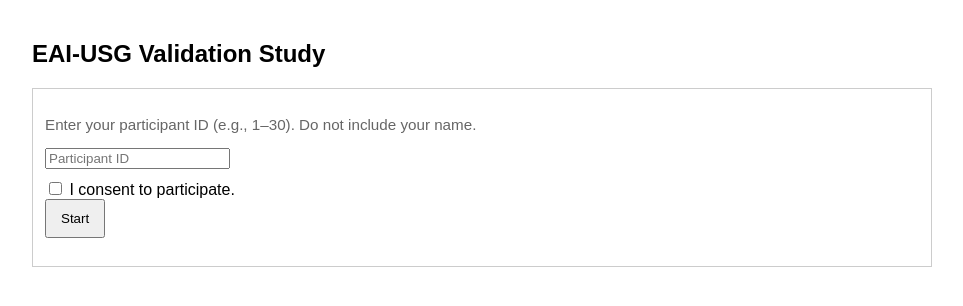
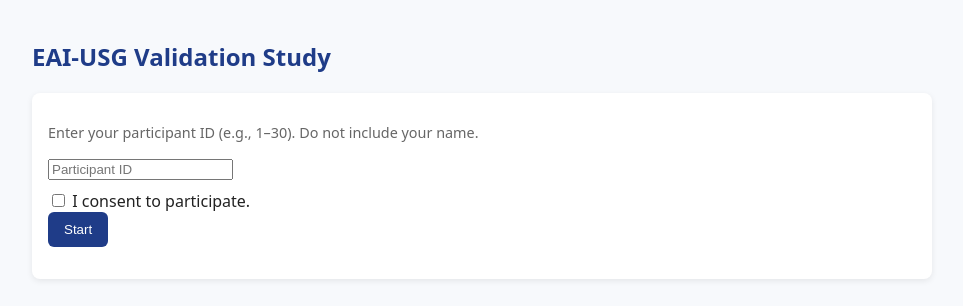
Before and after one commit to joaorossi15/eai-usg-study, a plain HTML site: page index.html in a window 1280 px wide. Shown: the whole page, without its empty margins (158-1121 px from the left). Drawn offline with Linux system fonts and the light colour scheme.

Commit message:
Update index.html

```diff
--- a/index.html
+++ b/index.html
@@ -3,13 +3,55 @@
 <head>
   <meta charset="utf-8">
   <title>EAI-USG Study</title>
-  <style>
-    body { font-family: Arial, sans-serif; max-width: 900px; margin: 40px auto; padding: 0 16px; }
-    textarea { width: 100%; height: 220px; }
-    .box { padding: 12px; border: 1px solid #ccc; margin: 12px 0; }
-    button { padding: 10px 14px; }
-    .muted { color: #666; font-size: 0.95em; }
-  </style>
+<style>
+  body {
+    font-family: system-ui, -apple-system, BlinkMacSystemFont, sans-serif;
+    background-color: #f7f9fc;
+    max-width: 900px;
+    margin: 40px auto;
+    padding: 0 16px;
+    color: #222;
+  }
+
+  h2 {
+    color: #1f3c88;
+  }
+
+  textarea {
+    width: 100%;
+    height: 220px;
+    padding: 10px;
+    border-radius: 6px;
+    border: 1px solid #ccc;
+    font-family: inherit;
+  }
+
+  .box {
+    background: white;
+    padding: 16px;
+    border-radius: 8px;
+    box-shadow: 0 2px 6px rgba(0,0,0,0.08);
+    margin: 16px 0;
+  }
+
+  button {
+    background: #1f3c88;
+    color: white;
+    border: none;
+    border-radius: 6px;
+    padding: 10px 16px;
+    cursor: pointer;
+  }
+
+  button:hover {
+    background: #162c63;
+  }
+
+  .muted {
+    color: #666;
+    font-size: 0.9em;
+  }
+</style>
 </head>
 <body>
   <h2>EAI-USG Validation Study</h2>
```
